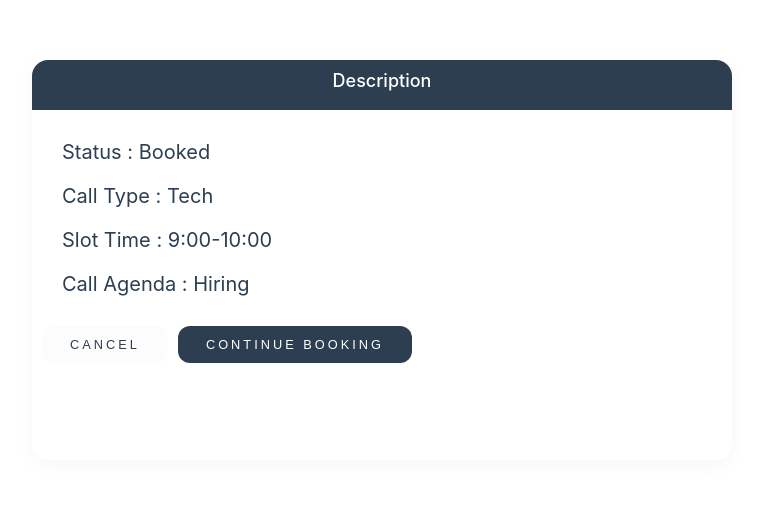
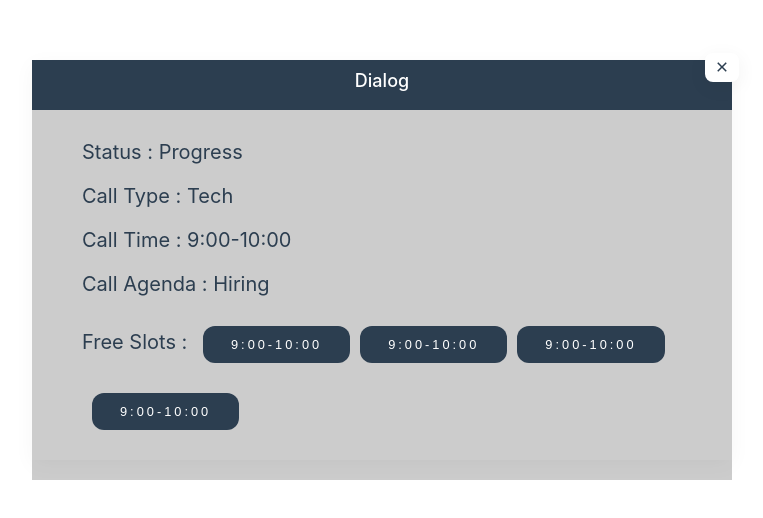
Before and after one commit to alishba2/CallRoom, a React (Create React App) app: page / in a window 1280 px wide. Shown: the part 140-658 px from the top of the page, without its empty margins (258-1021 px from the left). Built offline with nearby package versions, Linux system fonts and the light colour scheme.

Commit message:
changes made

```diff
--- a/src/Components/CallRoomModal.js
+++ b/src/Components/CallRoomModal.js
@@ -5,86 +5,90 @@ import styles from "./Modal.module.css";
 
 const CallRoomModal = ({ setIsOpen }) => {
 
-        // return (
-        //     <>
-        //     <div className={styles.darkBG} onClick={() => setIsOpen(false)} />
-        //     <div className={styles.centered}>
-        //       <div className={styles.modal}>
-        //         <div className={styles.modalHeader}>
-        //           <h5 className={styles.heading}>Dialog</h5>
-        //         </div>
-        //         <button className={styles.closeBtn} onClick={() => setIsOpen(false)}>
-        //           <RiCloseLine style={{ marginBottom: "-3px" }} />
-        //         </button>
-        //         <div className={styles.modalContent}>
-        //             <span className={styles.modalText}>Status : Progress</span>
-        //             <span  className={styles.modalText}>Call Type : Tech</span>
-        //             <span  className={styles.modalText}>Call Time : 9:00-10:00</span>
-        //             <span className={styles.modalText}>Call Agenda : Hiring</span>
-        //             <span className={styles.modalText}>Free Slots : <button className={styles.slots}> 9:00-10:00</button>
-        //             <button className={styles.slots}> 9:00-10:00</button>
-        //             <button className={styles.slots}> 9:00-10:00</button>
-        //             <button className={styles.slots}> 9:00-10:00</button>
-        //             </span>
-        //         </div>
+        return (
+            <>
+            <div>
 
-        //       </div>
-        //     </div>
-        //   </>
-        // );
-//         return(<>
-//   <div className={styles.darkBG} />
-//             <div className={styles.centered}>
-//               <div className={styles.modal}>
-//                 <div className={styles.modalHeader}>
-//                   <h5 className={styles.heading}>Form</h5>
-//                 </div>
-//                 <form >
-
-//     <div>
-//       <div>
-//         <input type="text" placeholder="Input 1"></input>
-//         <input type="text" placeholder="Input 2"></input>
-//       </div>
-//       <div>
-//         <input type="text" placeholder="Input 3"></input>
-//       </div>
-//     </div>
-//     <div>
-//     <button  className={styles.cancelBtn} type="Submit">Cancel</button>
-//     <button className={styles.slots} type="Submit">Submit</button>
-
-//     </div>
-
-
-//   </form>
-
-
-//               </div>
-//             </div>
-//         </>);
-  return(<>
-  <div className={styles.darkBG} />
+            </div>
+            <div className={styles.darkBG} onClick={() => setIsOpen(false)} />
             <div className={styles.centered}>
               <div className={styles.modal}>
                 <div className={styles.modalHeader}>
-                  <h5 className={styles.heading}>Description</h5>
+                  <h5 className={styles.heading}>Dialog</h5>
                 </div>
-
+                <button className={styles.closeBtn} onClick={() => setIsOpen(false)}>
+                  <RiCloseLine style={{ marginBottom: "-3px" }} />
+                </button>
                 <div className={styles.modalContent}>
-
-                    <span className={styles.modalText}>Status : Booked</span>
+                    <span className={styles.modalText}>Status : Progress</span>
                     <span  className={styles.modalText}>Call Type : Tech</span>
-                    <span  className={styles.modalText}>Slot Time : 9:00-10:00</span>
+                    <span  className={styles.modalText}>Call Time : 9:00-10:00</span>
                     <span className={styles.modalText}>Call Agenda : Hiring</span>
-
-                <button  className={styles.cancelBtn} type="Submit">Cancel</button>
-                 <button className={styles.slots} type="Submit">Continue Booking</button>
+                    <span className={styles.modalText}>Free Slots : <button className={styles.slots}> 9:00-10:00</button>
+                    <button className={styles.slots}> 9:00-10:00</button>
+                    <button className={styles.slots}> 9:00-10:00</button>
+                    <button className={styles.slots}> 9:00-10:00</button>
+                    </span>
                 </div>
 
               </div>
             </div>
-        </>);
+
+          </>
+        );
+  //       return(<>
+  // <div className={styles.darkBG} />
+  //           <div className={styles.centered}>
+  //             <div className={styles.modal}>
+  //               <div className={styles.modalHeader}>
+  //                 <h5 className={styles.heading}>Form</h5>
+  //               </div>
+  //               <form >
+
+  //   <div>
+  //     <div>
+  //       <input type="text" placeholder="Input 1"></input>
+  //       <input type="text" placeholder="Input 2"></input>
+  //     </div>
+  //     <div>
+  //       <input type="text" placeholder="Input 3"></input>
+  //     </div>
+  //   </div>
+  //   <div>
+  //   <button  className={styles.cancelBtn} type="Submit">Cancel</button>
+  //   <button className={styles.slots} type="Submit">Submit</button>
+
+  //   </div>
+
+
+  // </form>
+
+
+  //             </div>
+  //           </div>
+  //       </>);
+  // return(<>
+  // <div className={styles.darkBG} />
+  //           <div className={styles.centered}>
+  //             <div className={styles.modal}>
+  //               <div className={styles.modalHeader}>
+  //                 <h5 className={styles.heading}>Description</h5>
+  //               </div>
+
+  //               <div className={styles.modalContent}>
+
+  //                   <span className={styles.modalText}>Status : Booked</span>
+  //                   <span  className={styles.modalText}>Call Type : Tech</span>
+  //                   <span  className={styles.modalText}>Slot Time : 9:00-10:00</span>
+  //                   <span className={styles.modalText}>Call Agenda : Hiring</span>
+
+  //               <button  className={styles.cancelBtn} type="Submit">Cancel</button>
+  //                <button className={styles.slots} type="Submit">Continue Booking</button>
+  //               </div>
+
+  //             </div>
+  //           </div>
+  //       </>);
       };
 
       export default CallRoomModal ;
--- a/src/Components/Modal.module.css
+++ b/src/Components/Modal.module.css
@@ -1,12 +1,14 @@
+
 .darkBG {
-    /* background-color: rgba(0, 0, 0, 0.2);
+
     width: 100vw;
     height: 100vh;
     z-index: 0;
     top: 50%;
     left: 50%;
-    transform: translate(-50%, -50%); */
+    transform: translate(-50%, -50%);
     position: absolute;
+
   }
 
   .centered {
@@ -14,16 +16,14 @@
     top: 50%;
     left: 50%;
     transform: translate(-50%, -50%);
+    border-radius: none;
   }
 
   .modal {
     width: 700px;
     height: 400px;
     background: white;
-    color: white;
     z-index: 10;
-    border-radius: 16px;
-
     box-shadow: 0 5px 20px 0 rgba(0, 0, 0, 0.04);
   }
 
@@ -32,8 +32,8 @@
     background: #2c3e50;
     overflow: hidden;
     color:white;
-    border-top-left-radius: 16px;
-    border-top-right-radius: 16px;
+    /* border-top-left-radius: 16px;
+    border-top-right-radius: 16px; */
   }
 
   .heading {
@@ -49,6 +49,9 @@
     padding: 10px;
     font-size: 20px;
     color: #2c3e50;
+    padding-left: 30px;
+    background-color: rgba(0, 0, 0, 0.2);
+
   }
   .modalText{
     display: block;
@@ -119,10 +122,11 @@
     padding: 11px 28px;
     border-radius: 12px;
     font-size: 0.8rem;
-    border: none;
+    border: 0.5px solid #2c3e50;
     color: #2c3e50;
     background: #fcfcfc;
     transition: all 0.25s ease;
+
   }
 
   .cancelBtn:hover {
```
